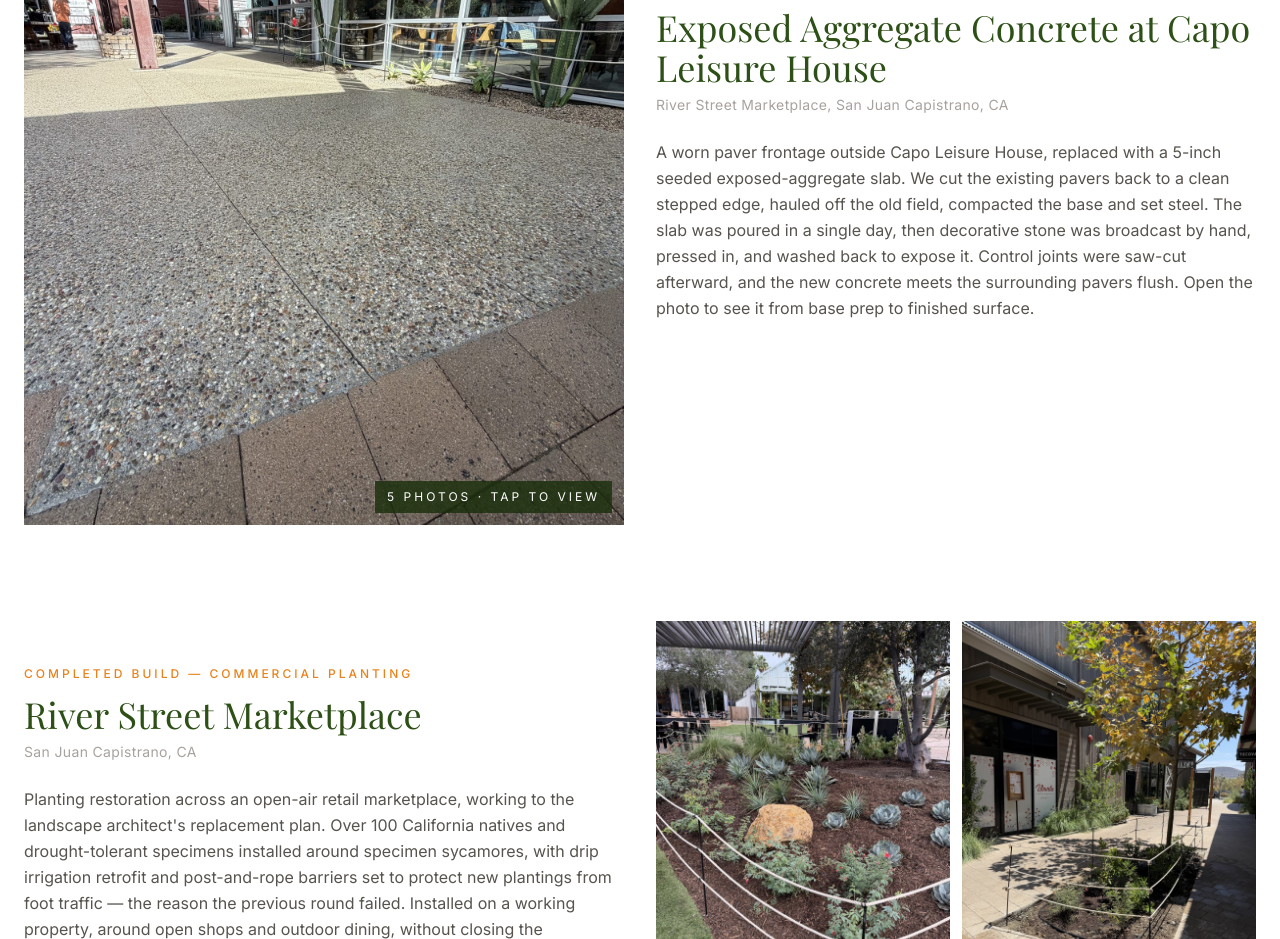
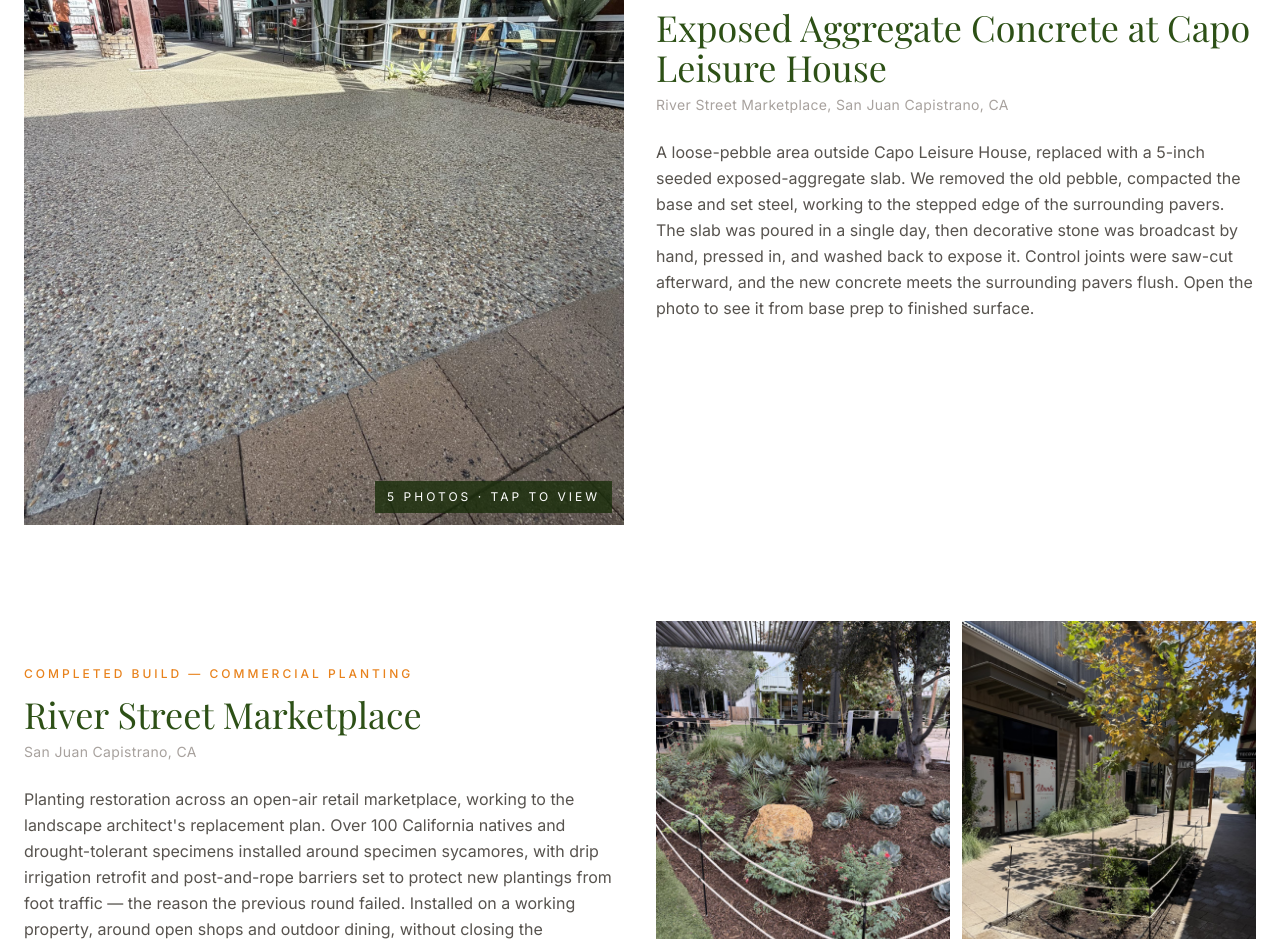
Before and after one commit to gavinmohrmann/orange-path-landscaping, a Next.js app: page /work in a window 1280 px wide. Shown: the part 820-1759 px from the top of the page. Built offline with nearby package versions, Linux system fonts and the light colour scheme; a web font is replaced by a local one.

Commit message:
Capo Leisure write-up: old surface was loose pebble

```diff
--- a/app/work/page.tsx
+++ b/app/work/page.tsx
@@ -18,7 +18,7 @@ const projects = [
     title: 'Exposed Aggregate Concrete at Capo Leisure House',
     location: 'River Street Marketplace, San Juan Capistrano, CA',
     category: 'Completed Build — Decorative Concrete',
-    description: 'A worn paver frontage outside Capo Leisure House, replaced with a 5-inch seeded exposed-aggregate slab. We cut the existing pavers back to a clean stepped edge, hauled off the old field, compacted the base and set steel. The slab was poured in a single day, then decorative stone was broadcast by hand, pressed in, and washed back to expose it. Control joints were saw-cut afterward, and the new concrete meets the surrounding pavers flush. Open the photo to see it from base prep to finished surface.',
+    description: 'A loose-pebble area outside Capo Leisure House, replaced with a 5-inch seeded exposed-aggregate slab. We removed the old pebble, compacted the base and set steel, working to the stepped edge of the surrounding pavers. The slab was poured in a single day, then decorative stone was broadcast by hand, pressed in, and washed back to expose it. Control joints were saw-cut afterward, and the new concrete meets the surrounding pavers flush. Open the photo to see it from base prep to finished surface.',
     images: [
       '/images/projects/capo-leisure-concrete-1-finished.jpg',
       '/images/projects/capo-leisure-concrete-2-finished-detail.jpg',
@@ -29,7 +29,7 @@ const projects = [
     alts: [
       'Finished seeded exposed-aggregate concrete outside Capo Leisure House, River Street Marketplace, San Juan Capistrano CA',
       'Exposed-aggregate concrete meeting the existing pavers along the planting bed, San Juan Capistrano CA',
-      'Before the pour: pavers cut back to a stepped edge, base compacted and steel set, San Juan Capistrano CA',
+      'Before the pour: loose pebble removed, base compacted and steel set against the stepped paver edge, San Juan Capistrano CA',
       'Pour day: crew placing and screeding the concrete slab, San Juan Capistrano CA',
       'Exposing the stone: washing back the surface after the decorative aggregate was seeded, San Juan Capistrano CA',
     ],
```
